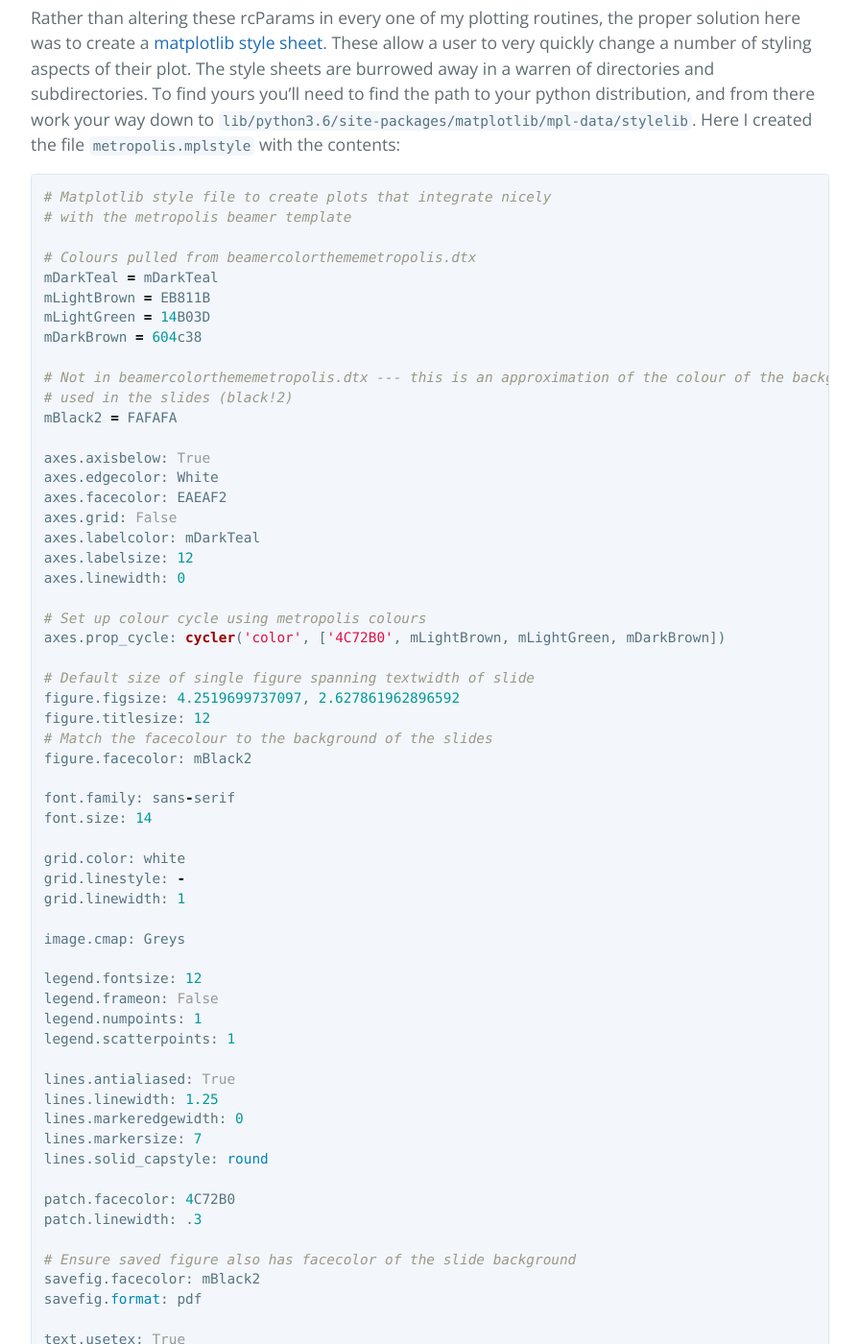
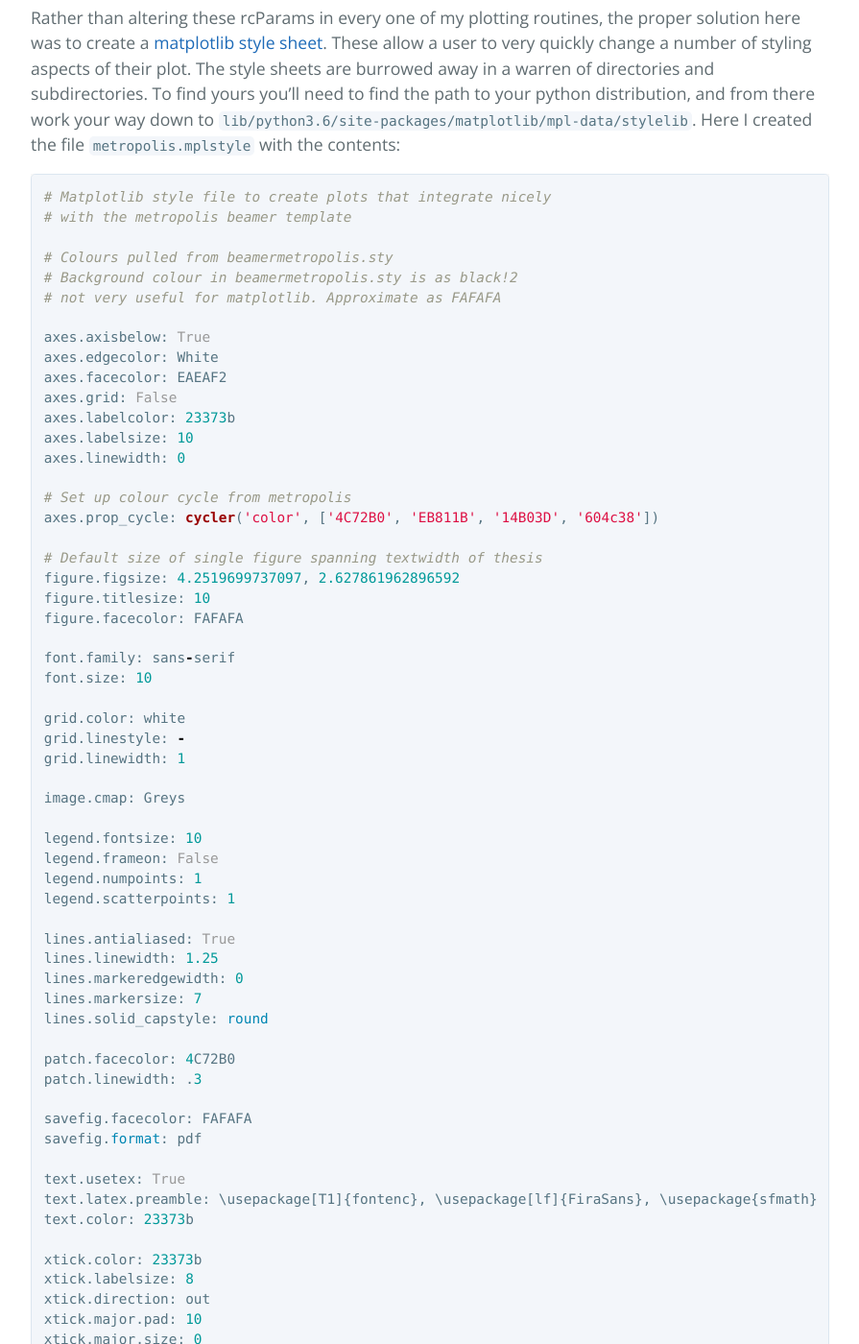
Before and after one commit to jwalton3141/jwalton3141.github.io, a Jekyll site: the page built from _posts/2019-06-20-Matplotlib-metropolis-beamer.md, in a window 1280 px wide and 1400 px high, scrolled down 4093 px. Shown: the whole window at 96% size, without its empty margins (192-1087 px from the left). Built offline with Jekyll 4.4.1, drawn with Linux system fonts in a browser that asks for light colours; comment, search, counter and statistics services are not loaded; some of the changed text lies outside the part shown.

Commit message:
Add corrected style sheet

```diff
--- a/_posts/2019-06-20-Matplotlib-metropolis-beamer.md
+++ b/_posts/2019-06-20-Matplotlib-metropolis-beamer.md
@@ -48,35 +48,28 @@ Rather than altering these rcParams in every one of my plotting routines, the pr
 # Matplotlib style file to create plots that integrate nicely
 # with the metropolis beamer template
 
-# Colours pulled from beamercolorthememetropolis.dtx
-mDarkTeal = mDarkTeal
-mLightBrown = EB811B
-mLightGreen = 14B03D
-mDarkBrown = 604c38
-
-# Not in beamercolorthememetropolis.dtx --- this is an approximation of the colour of the background
-# used in the slides (black!2)
-mBlack2 = FAFAFA
+# Colours pulled from beamermetropolis.sty
+# Background colour in beamermetropolis.sty is as black!2
+# not very useful for matplotlib. Approximate as FAFAFA
 
 axes.axisbelow: True
 axes.edgecolor: White
 axes.facecolor: EAEAF2
 axes.grid: False
-axes.labelcolor: mDarkTeal
-axes.labelsize: 12
+axes.labelcolor: 23373b
+axes.labelsize: 10
 axes.linewidth: 0
 
-# Set up colour cycle using metropolis colours
-axes.prop_cycle: cycler('color', ['4C72B0', mLightBrown, mLightGreen, mDarkBrown])
+# Set up colour cycle from metropolis
+axes.prop_cycle: cycler('color', ['4C72B0', 'EB811B', '14B03D', '604c38'])
 
-# Default size of single figure spanning textwidth of slide
+# Default size of single figure spanning textwidth of thesis
 figure.figsize: 4.2519699737097, 2.627861962896592
-figure.titlesize: 12
-# Match the facecolour to the background of the slides
-figure.facecolor: mBlack2
+figure.titlesize: 10
+figure.facecolor: FAFAFA
 
 font.family: sans-serif
-font.size: 14
+font.size: 10
 
 grid.color: white
 grid.linestyle: -
@@ -84,7 +77,7 @@ grid.linewidth: 1
 
 image.cmap: Greys
 
-legend.fontsize: 12
+legend.fontsize: 10
 legend.frameon: False
 legend.numpoints: 1
 legend.scatterpoints: 1
@@ -98,15 +91,14 @@ lines.solid_capstyle: round
 patch.facecolor: 4C72B0
 patch.linewidth: .3
 
-# Ensure saved figure also has facecolor of the slide background
-savefig.facecolor: mBlack2
+savefig.facecolor: FAFAFA
 savefig.format: pdf
 
 text.usetex: True
 text.latex.preamble: \usepackage[T1]{fontenc}, \usepackage[lf]{FiraSans}, \usepackage{sfmath}
-text.color: mDarkTeal
+text.color: 23373b
 
-xtick.color: mDarkTeal
+xtick.color: 23373b
 xtick.labelsize: 8
 xtick.direction: out
 xtick.major.pad: 10
@@ -115,7 +107,7 @@ xtick.major.width: 1
 xtick.minor.size: 0
 xtick.minor.width: .5
 
-ytick.color: mDarkTeal
+ytick.color: 23373b
 ytick.labelsize: 8
 ytick.direction: out
 ytick.major.pad: 10
```
